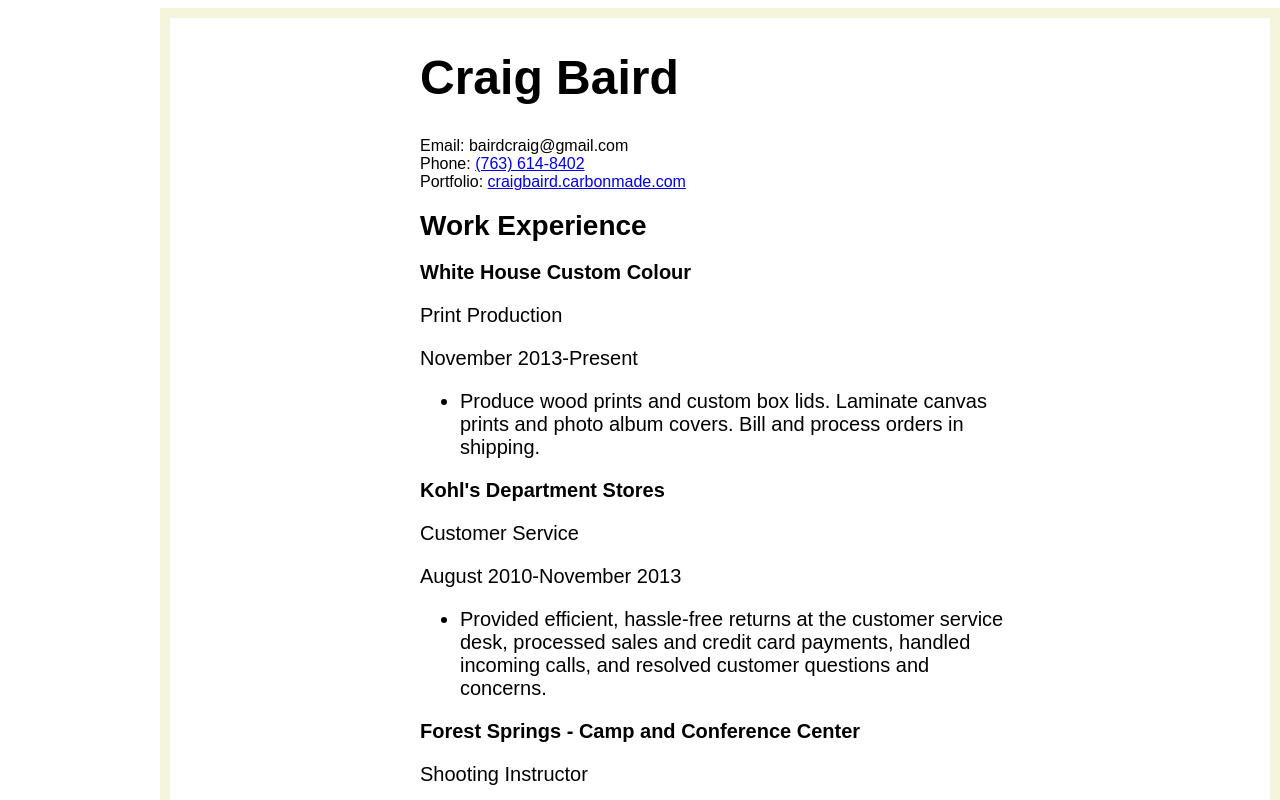
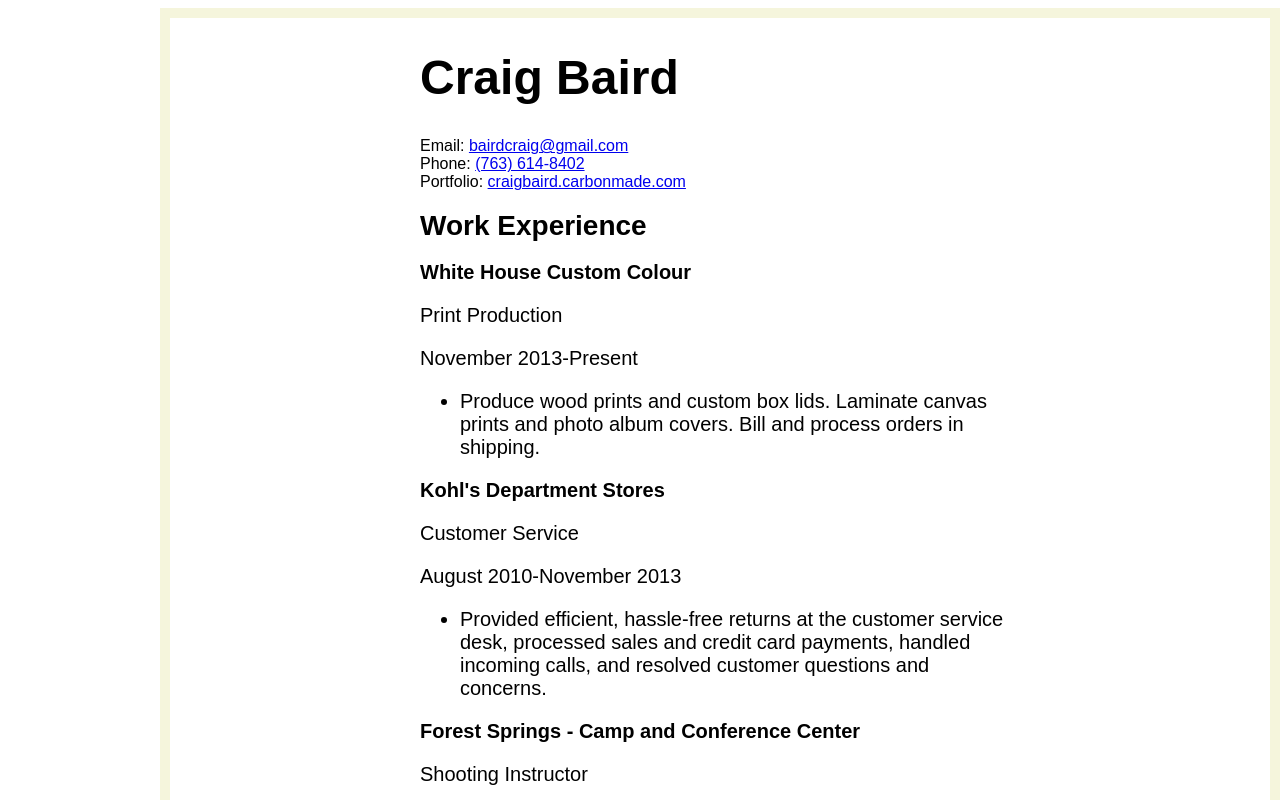
Before and after one commit to craigbaird/craigbaird.github.io, a plain HTML site: page index.html in a window 1280 px wide. Shown: the top 800 px of the page. Drawn offline with Linux system fonts and the light colour scheme.

Commit message:
Email link

```diff
--- a/index.html
+++ b/index.html
@@ -9,7 +9,8 @@
   <body>
     <header id="contactInfo">
     <h1 class="name">Craig Baird</h1>
-    <p class="contact">Email: bairdcraig@gmail.com<br />
+    <p class="contact">
+      Email: <a href="mailto:bairdcraig@gmail.com"> bairdcraig@gmail.com</a><br />
       Phone: <a href="tel:7636148402"> (763) 614-8402</a><br />
       Portfolio: <a href="http://www.craigbaird.carbonmade.com">craigbaird.carbonmade.com<a/>
     </p>
```
